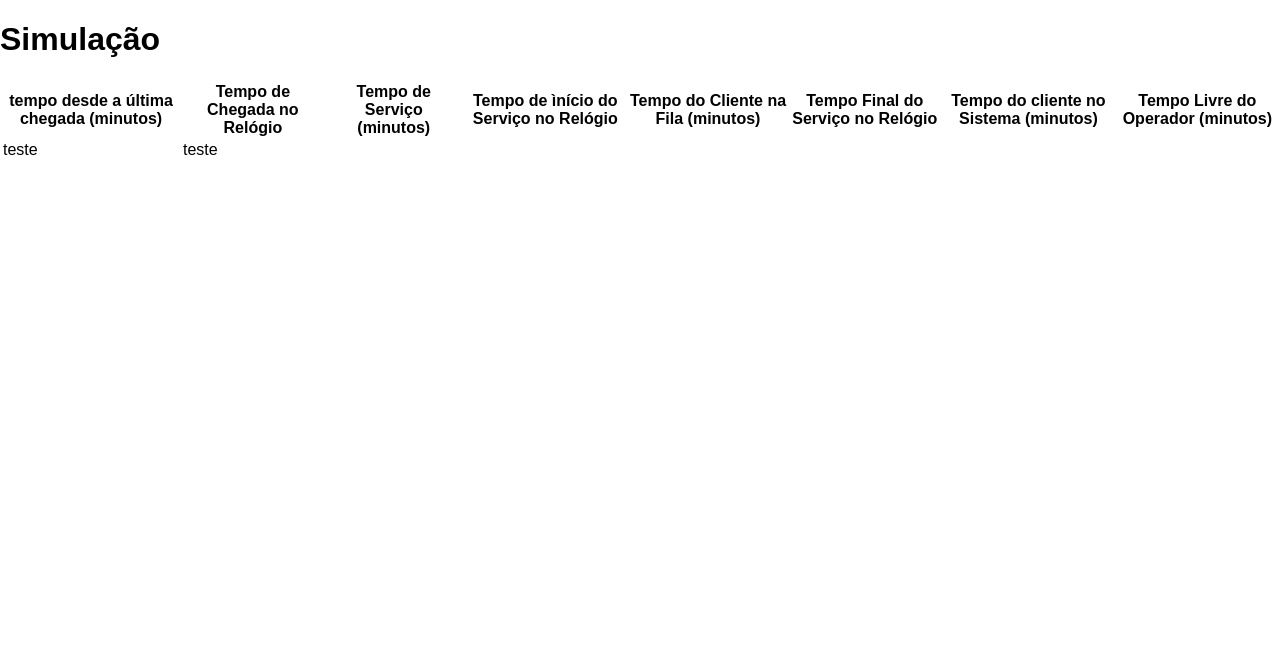
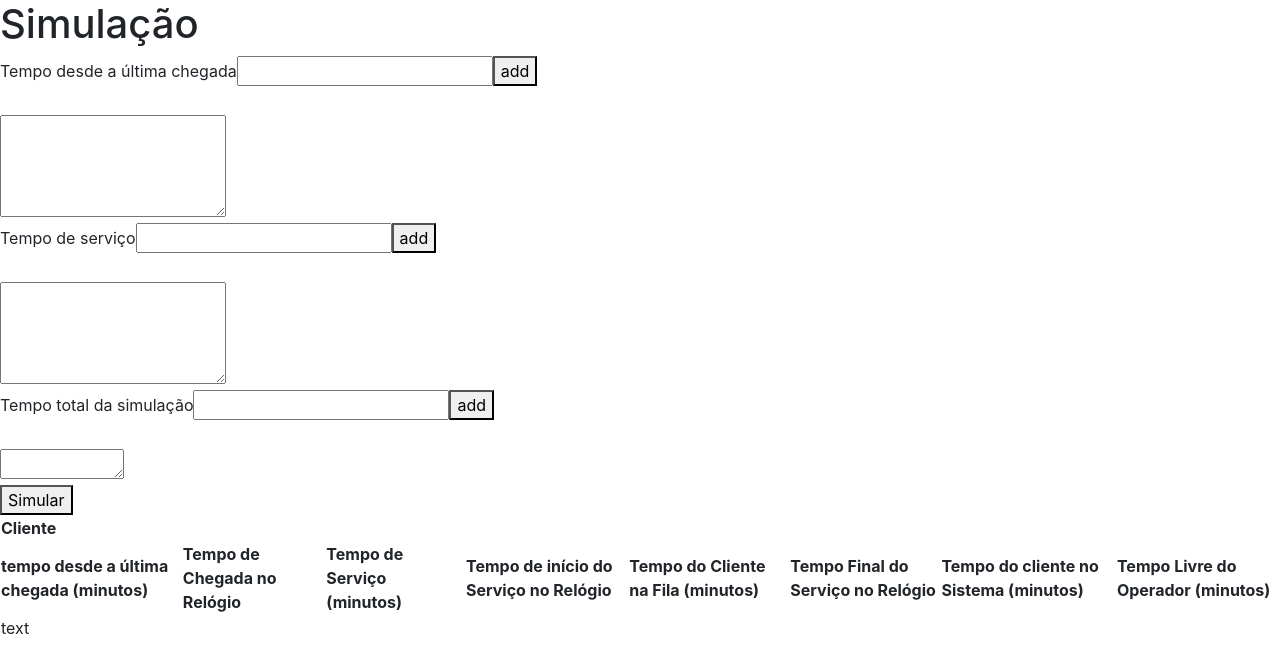
Before and after one commit to JulioCesarCeron/simulacao, a React (Create React App) app: page / in a window 1280 px wide. Shown: the top 672 px of the page. Built offline with nearby package versions, Linux system fonts and the light colour scheme.

Commit message:
configurado inputs e component Table

```diff
--- a/package.json
+++ b/package.json
@@ -3,7 +3,9 @@
   "version": "0.1.0",
   "private": true,
   "dependencies": {
+    "bootstrap": "^4.0.0",
     "react": "^16.2.0",
+    "react-bootstrap": "^0.32.1",
     "react-dom": "^16.2.0",
     "react-scripts": "1.1.1"
   },
--- a/src/App.js
+++ b/src/App.js
@@ -1,5 +1,7 @@
 import React, { Component } from 'react';
 import './App.css';
+import 'bootstrap/dist/css/bootstrap.min.css';
+import Table from './Table/Table';
 
 class App extends Component {
     state = {
@@ -7,13 +9,61 @@ class App extends Component {
             t_ultima_chegada:         {name: 'tempo desde a última chegada (minutos) ',         value: 0},
             t_chegada_relogio:        {name: 'Tempo de Chegada no Relógio',        value: 0},
             t_servico:                {name: 'Tempo de Serviço (minutos)',                value: 0},
-            t_inicio_servico_relogio: {name: 'Tempo de ìnício do Serviço no Relógio', value: 0},
+            t_inicio_servico_relogio: {name: 'Tempo de início do Serviço no Relógio', value: 0},
             t_cliente_fila:           {name: 'Tempo do Cliente na Fila (minutos)',           value: 0},
             t_final_servico_relogio:  {name: 'Tempo Final do Serviço no Relógio',  value: 0},
             t_cliente_no_sistema:     {name: 'Tempo do cliente no Sistema (minutos)',     value: 0},
             t_livre_operador:         {name: 'Tempo Livre do Operador (minutos)',         value: 0}
+        },
+        tmp_alt_chegada: [],
+        tmp_alt_servico: [],
+        total_time: 0,
+        html_table_tbody: ''
+    };
+
+    saveTimeHandler = (type) => {
+        if (type === 'chegada') {
+            let arr = this.state.tmp_alt_chegada;
+            arr.push(this.refs.lastStart.value);
+            this.refs.lastStart.value = "";
+
+            this.setState({
+                tmp_alt_chegada: arr
+            });
+            this.refs.textAreaAddedValues.value = arr;
+
+        } else if (type === 'servico') {
+            let arr = this.state.tmp_alt_servico;
+            arr.push(this.refs.service.value);
+            this.refs.service.value = "";
+
+            this.setState({
+                tmp_alt_servico: arr
+            });
+            this.refs.addedValuesService.value = arr;
+
+        } else if (type === 'total_time') {
+            let value = this.refs.total_time.value;
+            this.setState({
+                total_time: value
+            });
+
+            this.refs.total_time.value = "";
+            this.refs.addedValuesTotalTime.value = value;
         }
-    };
+    }
+
+
+    constructTable = () => {
+
+        let htmlContent = (
+            Object.keys(this.state.tempos).map((item, index) => (
+                <th key={index}> {this.state.tempos[item].name} </th>
+            ))
+        );
+    }
+
+
 
     render() {
         let th = null;
@@ -28,20 +78,43 @@ class App extends Component {
                 <header className="App-header">
                     <h1 className="App-title">Simulação</h1>
                 </header>
-                <table>
+                <div>
+                    <div>
+                        <label htmlFor="lastStart">Tempo desde a última chegada</label>
+                        <input type="text" ref="lastStart" name="lastStart"/>
+                        <button onClick={ () => this.saveTimeHandler('chegada')} >add</button>
+                        <br/>
+                        <br/>
+                        <textarea name="addedValues" cols="20" rows="4" ref="textAreaAddedValues" ></textarea>
+                    </div>
+                    <div>
+                        <label htmlFor="service">Tempo de serviço</label>
+                        <input type="text" ref="service" name="service"/>
+                        <button onClick={ () => this.saveTimeHandler('servico') } >add</button>
+                        <br/>
+                        <br/>
+                        <textarea name="addedValues" cols="20" rows="4" ref="addedValuesService" ></textarea>
+                    </div>
+                    <div>
+                        <label htmlFor="total_time">Tempo total da simulação</label>
+                        <input type="text" ref="total_time" name="total_time"/>
+                        <button onClick={ () => this.saveTimeHandler('total_time') } >add</button>
+                        <br/>
+                        <br/>
+                        <textarea name="addedValues" cols="10" rows="1" ref="addedValuesTotalTime" ></textarea>
+                    </div>
+                </div>
+                <button onClick={this.constructTable} >Simular</button>
+                <table >
                     <thead>
                         <tr>
-                            {th}
+                            <th>Cliente</th>
                         </tr>
+                        {th}
                     </thead>
                     <tbody>
-                        <tr>
-                            <td>
-                                teste
-                            </td>
-                            <td>
-                                teste
-                            </td>
+                        <tr ref="line">
+                            <Table tmp_alt={this.state.tmp_alt_chegada.length} />
                         </tr>
                     </tbody>
                 </table>
--- /dev/null
+++ b/src/Table/Table.js
@@ -0,0 +1,19 @@
+import React from 'react';
+
+const Table = (props) => {
+
+    console.log(props);
+
+    // let total_generated = 0;
+    // let size = this.state.tmp_alt_chegada.size;
+    // console.log("size", size);
+    // while (total_generated <= this.state.total_time ) {
+    //     total_generated += this.state.tmp_alt_chegada
+    // }
+
+    return (
+       <td>text</td>
+    );
+}
+
+export default Table;
```
Also changed, not shown: 2 other files (tests, documents, lock files or other folders).
